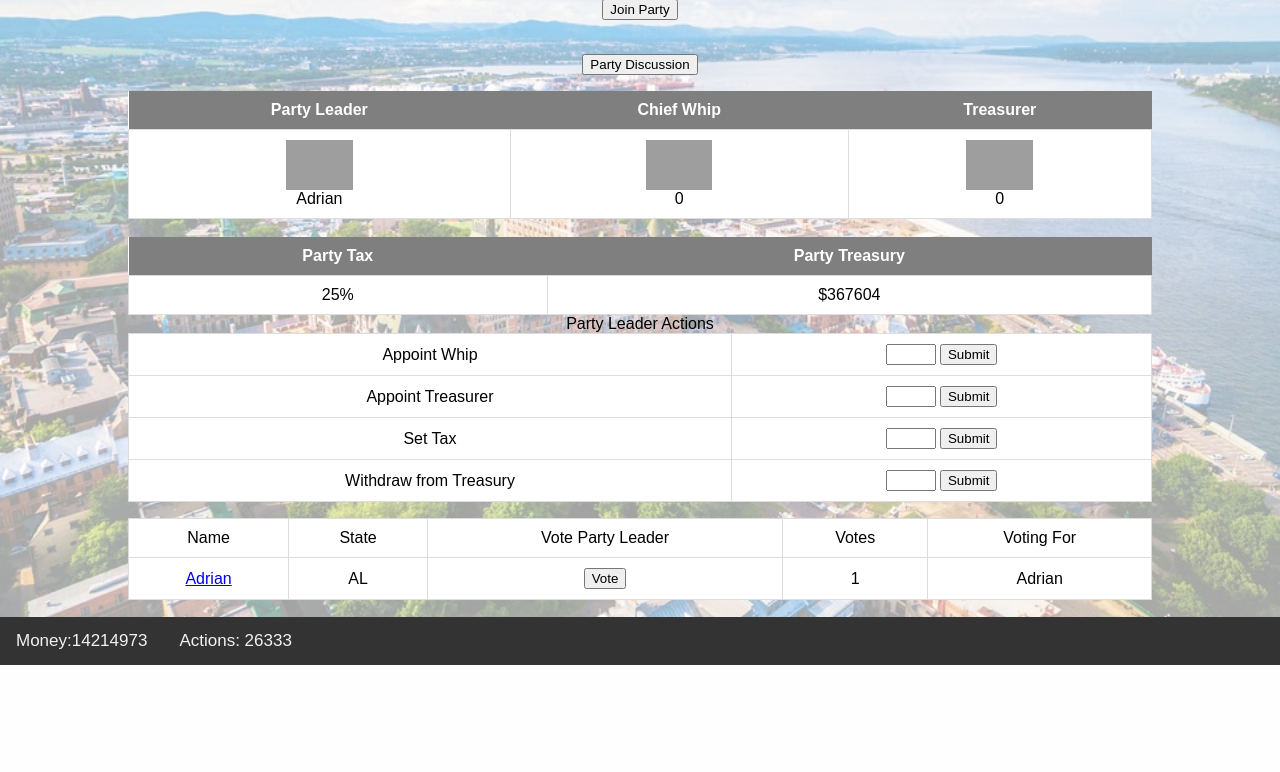
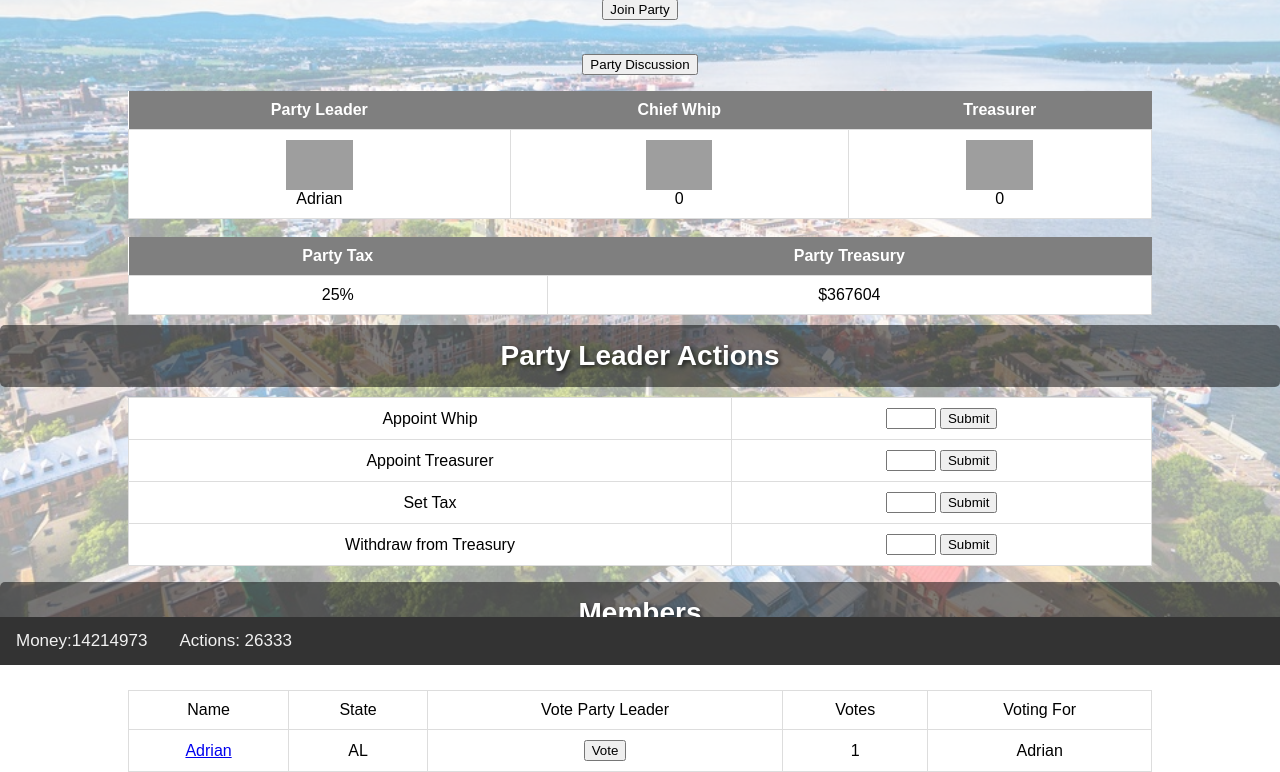
Before and after one commit to Adrianmk98/QuebecSimWebplatform, a PHP site: page /party.php?id=8 in a window 1280 px wide. Shown: the part 135-907 px from the top of the page. Before the commit the page ends 800 px from the top, so only its background shows below. Run offline with PHP 8.4, Linux system fonts and the light colour scheme; a user stored in the database is signed in; data comes from the database, SQL or seed files in the repository; data that the repository does not hold is empty; grey boxes are pictures that could not be loaded.

Commit message:
-Added stylesheets

```diff
--- a/party.php
+++ b/party.php
@@ -18,6 +18,8 @@
     <meta charset="UTF-8">
     <meta name="viewport" content="width=device-width, initial-scale=1.0">
 <link rel="stylesheet" href="tableStyle.css">
+<link rel="stylesheet" href="headerStyle.css">
+    <link rel="stylesheet" href="partyStyle.css">
 </head>
 <?php
 
@@ -52,11 +54,11 @@
    $self = $_SERVER['PHP_SELF'];
 ?><center>
               <form action="<?php echo $self ?>?id=<?php echo $pid ?>" method="POST">
-                  <button type="submit" name="jp">Join Party</button><br><br>
+                  <button class='partyButton' type="submit" name="jp">Join Party</button><br><br>
                   </form>
 
                   <form action="partydiscussion.php" method="POST">
-    <button type="submit" name="pd">Party Discussion</button>
+    <button class='partyButton' type="submit" name="pd">Party Discussion</button>
 </form>
                   </center>
    <table>
@@ -209,7 +211,7 @@
                <td>
                    <form action="<?php echo $self ?>?id=<?php echo $pid ?>" method="POST">
                    <input type="text" name="rtreasuryt" style="width: 50px">
-                    <button type="submit" name="rtreasury">Submit</button>
+                    <button class='partyButton' type="submit" name="rtreasury">Submit</button>
                     </form>
                </td>
                </tr>
@@ -221,7 +223,7 @@
 if($uid==$mvote)
 {
     ?>
-    Party Leader Actions
+    <h2>Party Leader Actions</h2>
     <form action="<?php echo $self ?>?id=<?php echo $pid ?>" method="POST">
     <table>
                 <tbody>
@@ -274,6 +276,7 @@
 
 while($rows[] = mysqli_fetch_assoc($q1));
 ?>
+<h2>Members</h2>
 <table>
         <tbody>
             <tr>
@@ -480,5 +483,5 @@
 
 }
 ?>
-
+<br><br>
 </html>
```
